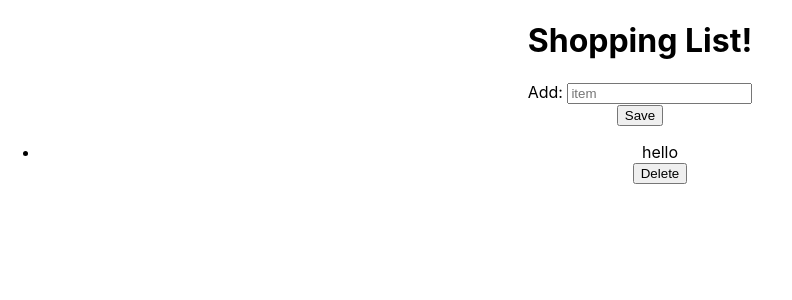
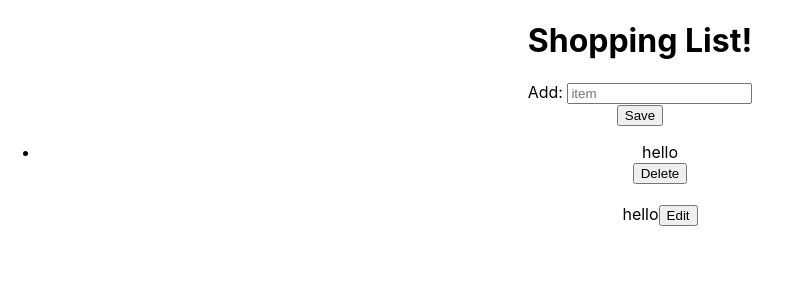
Before and after one commit to Libbi-Dunham/react-shoppingList, a React (Create React App) app: page / in a window 1280 px wide. Shown: the top 300 px of the page, without its empty margins (0-792 px from the left). Built offline with nearby package versions, Linux system fonts and the light colour scheme.

Commit message:
got my edit button to work

```diff
--- a/src/Components/Item/Item.js
+++ b/src/Components/Item/Item.js
@@ -1,11 +1,32 @@
 import React from 'react';
+import { useState } from 'react';
 
-export default function Item({ items, onDelete }) {
+export default function Item({ items, onChange, onDelete }) {
+  const [editing, setEditing] = useState(false);
   return (
     <div>
       <button type="button" onClick={() => onDelete(items.id)}>
         Delete
       </button>
+      <br></br>
+      <br></br>
+      {editing && (
+        <>
+          <input
+            value={items.text}
+            onChange={(e) => {
+              onChange({ ...items, text: e.target.value });
+            }}
+          />
+          <button onClick={() => setEditing(false)}>Save</button>
+        </>
+      )}
+      {!editing && (
+        <>
+          {items.text}
+          <button onClick={() => setEditing(true)}>Edit</button>
+        </>
+      )}
     </div>
   );
 }
--- a/src/Components/Item/ItemList.js
+++ b/src/Components/Item/ItemList.js
@@ -1,14 +1,14 @@
 import React from 'react';
 import Item from '../../Components/Item/Item';
 
-export default function ItemList({ items, onDeleteItem }) {
+export default function ItemList({ items, onEditItem, onDeleteItem }) {
   return (
     <ul>
       {items.map((item) => {
         return (
           <li key={item.id}>
             {item.text}
-            <Item items={item} onDelete={onDeleteItem} />
+            <Item items={item} onChange={onEditItem} onDelete={onDeleteItem} />
           </li>
         );
       })}
--- a/src/Views/Shopping/Shopping.js
+++ b/src/Views/Shopping/Shopping.js
@@ -43,12 +43,12 @@ export default function Shopping() {
     });
   };
 
-  //   const edit = (task) => {
-  //     dispatch({
-  //       type: 'edit',
-  //       task,
-  //     });
-  //   };
+  const edit = (task) => {
+    dispatch({
+      type: 'edit',
+      task,
+    });
+  };
 
   const handledelete = (taskId) => {
     dispatch({
@@ -61,7 +61,7 @@ export default function Shopping() {
     <>
       <h1>Shopping List!</h1>
       <ItemForm addItems={add} items={items} />
-      <ItemList items={items} onDeleteItem={handledelete} />
+      <ItemList items={items} onEditItem={edit} onDeleteItem={handledelete} />
     </>
   );
 }
```
